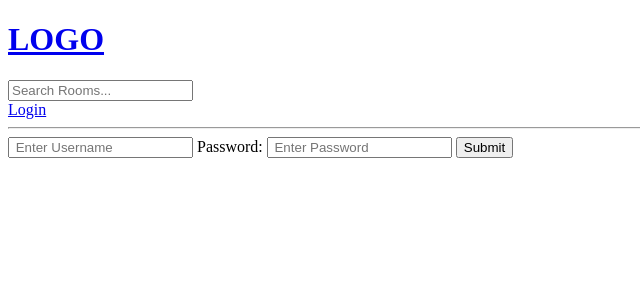
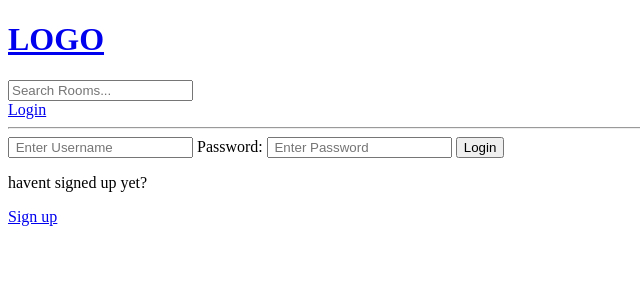
Before and after one commit to Walter-Void/studybud, a Django app: page /login/ in a window 1280 px wide. Shown: the top 300 px of the page, without its empty margins (0-640 px from the left). Run offline with Django 5.2, Linux system fonts and the light colour scheme.

Commit message:
Add files via upload

```diff
--- a/studybud/base/templates/base/login_register.html
+++ b/studybud/base/templates/base/login_register.html
@@ -2,6 +2,7 @@
 
 {% block content %}
 
+{% if page == 'login' %}
 <div>
     <form method = "POST" action="">
         {% csrf_token %}
@@ -10,8 +11,23 @@
         <lable>Password:</lable>
         <input type = "password" name = "password" placeholder=" Enter Password" />
 
-        <input type = "Submit" name = "Login" />
+        <input type = "Submit" value = "Login" />
     </form>
+    <p>havent signed up yet?</p>
+    <a href = "{% url 'register'%}">Sign up</a>
 </div>
 
+{% else %}
+
+<div>
+    <form method = "POST" action="">
+        {% csrf_token %}
+        {{form.as_p}}
+        <input type = "Submit" value = "Register" />
+    </form>
+    <p>Already signed up yet?</p>
+    <a href = "{% url 'login'%}">Login</a>
+</div>
+{% endif %}
+
 {% endblock content %}
--- a/studybud/base/urls.py
+++ b/studybud/base/urls.py
@@ -4,6 +4,7 @@ from . import views
 urlpatterns = [
     path('login/', views.loginPage, name = "login"), #Path to login
     path('logout/', views.logoutUser, name = "logout"), #Path to logou
+    path('register/', views.registerPage, name = "register"), #Path to register a user
     path('', views.home, name = "home"), #Path to home
     path('room/<str:pk>/', views.room, name = "room"), #Path to room
     path('create-room/', views.createRoom, name = "create-room"),#Path for room_form
--- a/studybud/base/views.py
+++ b/studybud/base/views.py
@@ -4,6 +4,7 @@ from django.contrib.auth.decorators import login_required #Import helps me restr
 from django.db.models import Q #Imports a way for me to use or and and on q
 from django.contrib.auth.models import User
 from django.contrib.auth import authenticate, login, logout #import authenticate to work on login method
+from django.contrib.auth.forms import UserCreationForm #Import a form for user to be created
 from django.http import HttpResponse # imports to HttpsResponse to work
 from .models import Room, Topic #Imports Room from the models.py
 from .forms import RoomForm #imports Room form to this views
@@ -20,11 +21,12 @@ from .forms import RoomForm #imports Room form to this views
 
 #Function for logging in
 def loginPage(request):
+    page = 'login'
     if request.user.is_authenticated:
      return redirect('home')
 
     if request.method == "POST":
-        username = request.POST.get('username')
+        username = request.POST.get('username').lower()
         password = request.POST.get('password')
         # for other videos
         try:
@@ -40,13 +42,28 @@ def loginPage(request):
         else:
              messages.error(request, 'User or Password does not exist')
 
-    context = {}
+    context = {'page' : page}
     return render(request, 'base/login_register.html', context)
 
 #Function/method to logout
 def logoutUser(request):
     logout(request)
     return redirect('home')
+
+#Function/method to register a user
+def registerPage(request):
+    form = UserCreationForm()
+    if request.method == 'POST':
+        form = UserCreationForm(request.POST)
+        if form.is_valid():
+            user = form.save(commit = False)
+            user.username = user.username.lower()
+            user.save()
+            login(request, user)
+            return redirect('home')
+        else:
+            messages.error(request, 'An error occured during registration')
+    return render(request, 'base/login_register.html', {'form' : form})
 
 #Function that shows user Home Page instead of the default page
 def home(request):
--- a/studybud/templates/navbar.html
+++ b/studybud/templates/navbar.html
@@ -8,6 +8,7 @@
 </form>
 
 {% if request.user.is_authenticated %}
+<p>Hello {{request.user}}</p>
 <a href = "{% url 'logout' %}">Logout</a>
 {% else %}
 <a href = "{% url 'login' %}">Login</a>
```
Also changed, not shown: studybud/db.sqlite3.
